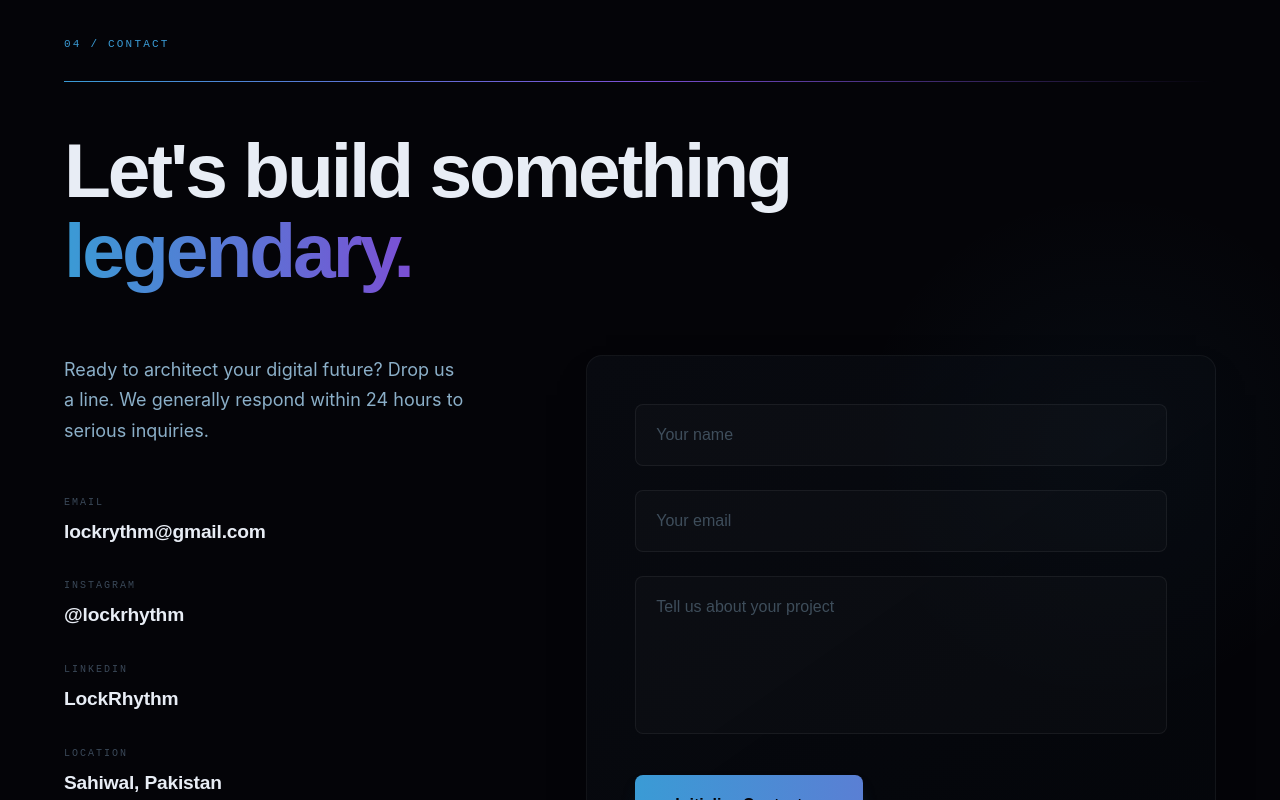
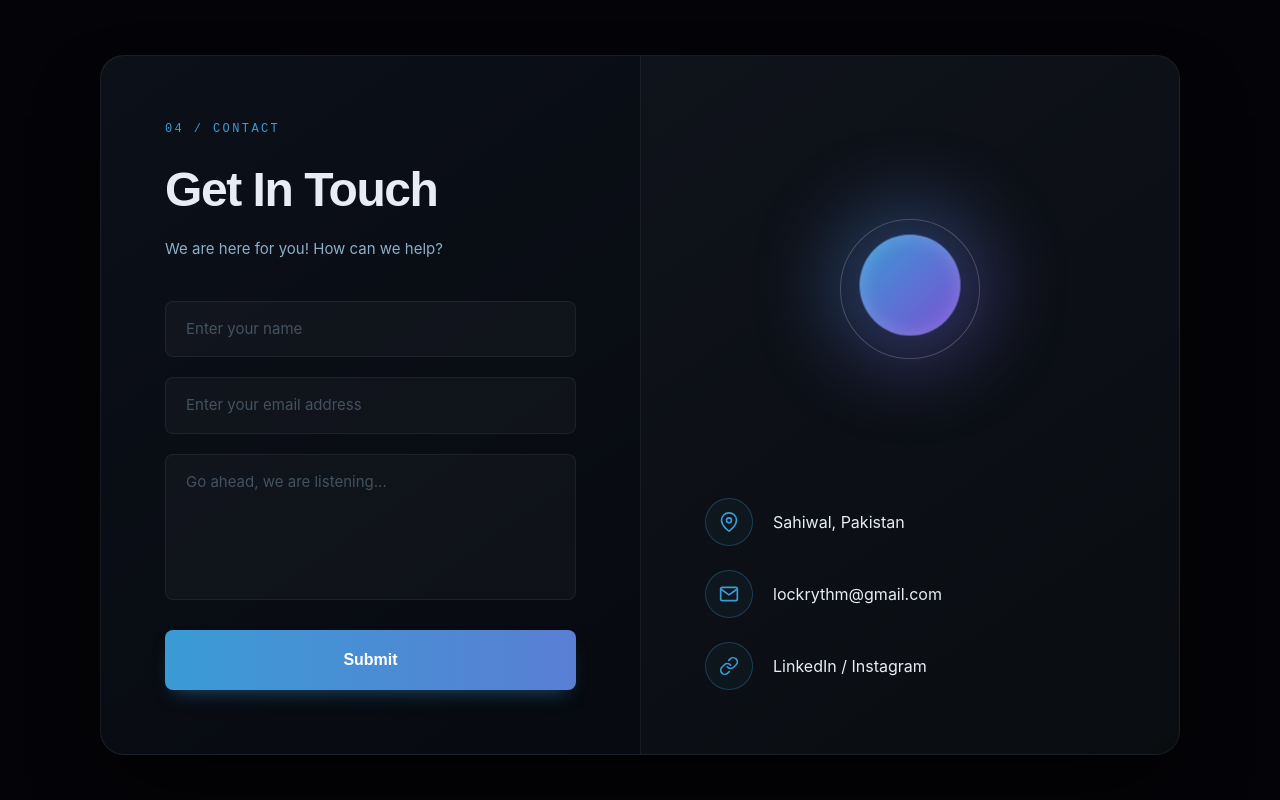
Before and after one commit to Ayeshaxdev/lockrhythm-portfolio, a Next.js app: page / in a window 1280 px wide. Shown: the part 5660-6460 px from the top of the page. Built offline with nearby package versions, Linux system fonts and the light colour scheme.

Commit message:
Update ContactSection to use unified glassmorphic card layout matching reference image

```diff
--- a/components/ContactSection.tsx
+++ b/components/ContactSection.tsx
@@ -3,6 +3,28 @@
 import { useState, useEffect, useRef } from "react";
 import gsap from "gsap";
 import { ScrollTrigger } from "gsap/ScrollTrigger";
+
+// Icons
+const MapIcon = () => (
+  <svg width="20" height="20" viewBox="0 0 24 24" fill="none" stroke="currentColor" strokeWidth="2" strokeLinecap="round" strokeLinejoin="round">
+    <path d="M21 10c0 7-9 13-9 13s-9-6-9-13a9 9 0 0 1 18 0z"></path>
+    <circle cx="12" cy="10" r="3"></circle>
+  </svg>
+);
+
+const MailIcon = () => (
+  <svg width="20" height="20" viewBox="0 0 24 24" fill="none" stroke="currentColor" strokeWidth="2" strokeLinecap="round" strokeLinejoin="round">
+    <path d="M4 4h16c1.1 0 2 .9 2 2v12c0 1.1-.9 2-2 2H4c-1.1 0-2-.9-2-2V6c0-1.1.9-2 2-2z"></path>
+    <polyline points="22,6 12,13 2,6"></polyline>
+  </svg>
+);
+
+const LinkIcon = () => (
+  <svg width="20" height="20" viewBox="0 0 24 24" fill="none" stroke="currentColor" strokeWidth="2" strokeLinecap="round" strokeLinejoin="round">
+    <path d="M10 13a5 5 0 0 0 7.54.54l3-3a5 5 0 0 0-7.07-7.07l-1.72 1.71"></path>
+    <path d="M14 11a5 5 0 0 0-7.54-.54l-3 3a5 5 0 0 0 7.07 7.07l1.71-1.71"></path>
+  </svg>
+);
 
 export default function ContactSection() {
   const [form, setForm] = useState({ name: "", email: "", message: "" });
@@ -10,36 +32,21 @@ export default function ContactSection() {
   const [sent, setSent] = useState(false);
 
   const sectionRef = useRef<HTMLElement>(null);
-  const headerRef = useRef<HTMLDivElement>(null);
-  const formRef = useRef<HTMLDivElement>(null);
-  const infoRef = useRef<HTMLDivElement>(null);
+  const cardRef = useRef<HTMLDivElement>(null);
 
   useEffect(() => {
     gsap.registerPlugin(ScrollTrigger);
     const ctx = gsap.context(() => {
-      if (!headerRef.current || !formRef.current || !infoRef.current) return;
+      if (!cardRef.current) return;
 
       gsap.fromTo(
-        headerRef.current.children,
-        { opacity: 0, y: 30 },
+        cardRef.current,
+        { opacity: 0, y: 50, scale: 0.98 },
         {
-          opacity: 1, y: 0,
-          stagger: 0.1,
-          duration: 0.8,
-          ease: "power3.out",
-          scrollTrigger: { trigger: sectionRef.current, start: "top 70%" }
-        }
-      );
-
-      gsap.fromTo(
-        [infoRef.current, formRef.current],
-        { opacity: 0, y: 40 },
-        {
-          opacity: 1, y: 0,
-          stagger: 0.2,
+          opacity: 1, y: 0, scale: 1,
           duration: 1,
           ease: "power3.out",
-          scrollTrigger: { trigger: sectionRef.current, start: "top 60%" }
+          scrollTrigger: { trigger: sectionRef.current, start: "top 75%" }
         }
       );
     }, sectionRef);
@@ -58,145 +65,67 @@ export default function ContactSection() {
       ref={sectionRef}
       style={{
         background: "#040408",
-        borderTop: "1px solid rgba(255,255,255,0.05)",
-        padding: "100px 64px",
+        padding: "120px 24px",
+        display: "flex",
+        justifyContent: "center",
+        alignItems: "center",
         position: "relative",
-        overflow: "hidden",
       }}
     >
-      {/* Background glow */}
-      <div
-        style={{
-          position: "absolute",
-          top: "20%",
-          right: "-10%",
-          width: "600px",
-          height: "600px",
-          background: "radial-gradient(circle, rgba(58,155,213,0.05) 0%, transparent 60%)",
-          pointerEvents: "none",
-          zIndex: 0,
-        }}
-      />
+      <div className="contact-card" ref={cardRef}>
 
-      <div style={{ maxWidth: "1280px", position: "relative", zIndex: 1 }}>
-        {/* ── Header ── */}
-        <div ref={headerRef} style={{ marginBottom: "64px" }}>
+        {/* LEFT SIDE: FORM */}
+        <div className="form-side">
           <span style={{
             fontFamily: "monospace",
-            fontSize: "11px",
+            fontSize: "12px",
             letterSpacing: "0.2em",
             color: "#3A9BD5",
             textTransform: "uppercase",
             display: "block",
-            marginBottom: "28px",
+            marginBottom: "16px",
           }}>
             04 / Contact
           </span>
-          <div
-            style={{
-              height: "1px",
-              background: "linear-gradient(90deg, #3A9BD5 0%, #7B4FD4 50%, transparent 100%)",
-              marginBottom: "48px",
-              width: "100%",
-            }}
-          />
           <h2 style={{
             fontFamily: "'Space Grotesk', sans-serif",
             fontWeight: 700,
-            fontSize: "clamp(40px, 6vw, 88px)",
+            fontSize: "clamp(32px, 4vw, 48px)",
             color: "#E8EDF5",
-            letterSpacing: "-0.04em",
-            lineHeight: 1.05,
-            margin: "0",
+            letterSpacing: "-0.03em",
+            margin: "0 0 12px",
           }}>
-            Let&apos;s build something <br />
-            <span style={{
-              background: "linear-gradient(90deg, #3A9BD5, #7B4FD4)",
-              WebkitBackgroundClip: "text",
-              WebkitTextFillColor: "transparent",
-              backgroundClip: "text",
-            }}>legendary.</span>
+            Get In Touch
           </h2>
-        </div>
-
-        {/* ── Grid ── */}
-        <div style={{
-          display: "grid",
-          gridTemplateColumns: "1fr 1.5fr",
-          gap: "clamp(60px, 8vw, 120px)",
-          alignItems: "start",
-        }}
-          className="ct-grid"
-        >
-          {/* LEFT — Info */}
-          <div ref={infoRef} style={{ display: "flex", flexDirection: "column", gap: "48px" }}>
           <p style={{
             fontFamily: "'Inter', sans-serif",
-              fontSize: "18px",
+            fontSize: "15px",
             color: "#8BAFC8",
-              lineHeight: 1.7,
-              margin: 0,
-              maxWidth: "400px",
+            margin: "0 0 40px",
           }}>
-              Ready to architect your digital future? Drop us a line. We generally respond within 24 hours to serious inquiries.
+            We are here for you! How can we help?
           </p>
 
-            <div style={{ display: "flex", flexDirection: "column", gap: "32px" }}>
-              {[
-                { label: "Email",     value: "lockrythm@gmail.com", href: "mailto:lockrythm@gmail.com" },
-                { label: "Instagram", value: "@lockrhythm",          href: "https://www.instagram.com/lockrhythm/" },
-                { label: "LinkedIn",  value: "LockRhythm",           href: "https://www.linkedin.com/company/lockrythm" },
-                { label: "Location",  value: "Sahiwal, Pakistan",     href: undefined },
-              ].map(item => (
-                <div key={item.label} className="contact-info-item">
-                  <p style={{ fontFamily: "monospace", fontSize: "10px", letterSpacing: "0.2em", color: "#3A4858", textTransform: "uppercase", margin: "0 0 8px" }}>{item.label}</p>
-                  {item.href ? (
-                    <a href={item.href} target={item.href.startsWith("http") ? "_blank" : undefined} rel="noopener noreferrer"
-                      style={{ fontFamily: "'Space Grotesk', sans-serif", fontWeight: 600, fontSize: "clamp(16px, 1.5vw, 20px)", color: "#E8EDF5", textDecoration: "none", letterSpacing: "-0.01em", transition: "color 0.3s ease" }}
-                    >{item.value}</a>
-                  ) : (
-                    <p style={{ fontFamily: "'Space Grotesk', sans-serif", fontWeight: 600, fontSize: "clamp(16px, 1.5vw, 20px)", color: "#E8EDF5", margin: 0, letterSpacing: "-0.01em" }}>{item.value}</p>
-                  )}
-                </div>
-              ))}
-            </div>
-          </div>
-
-          {/* RIGHT — Form */}
-          <div ref={formRef} style={{
-            background: "linear-gradient(145deg, rgba(15,20,30,0.4) 0%, rgba(5,8,12,0.6) 100%)",
-            border: "1px solid rgba(255, 255, 255, 0.05)",
-            padding: "48px",
-            borderRadius: "16px",
-            boxShadow: "0 20px 40px -20px rgba(0,0,0,0.5)",
-            position: "relative",
-            overflow: "hidden",
-          }}>
           {!sent ? (
-              <form onSubmit={handleSubmit} style={{ display: "flex", flexDirection: "column", gap: "24px", position: "relative", zIndex: 1 }}>
-                <div className="input-group">
+            <form onSubmit={handleSubmit} style={{ display: "flex", flexDirection: "column", gap: "20px" }}>
               <input
                 type="text"
-                    placeholder="Your name"
+                placeholder="Enter your name"
                 required
                 value={form.name}
                 onChange={e => setForm(p => ({ ...p, name: e.target.value }))}
                 className="ct-input"
               />
-                </div>
-                <div className="input-group">
               <input
                 type="email"
-                    placeholder="Your email"
+                placeholder="Enter your email address"
                 required
                 value={form.email}
                 onChange={e => setForm(p => ({ ...p, email: e.target.value }))}
                 className="ct-input"
               />
-                </div>
-                <div className="input-group">
               <textarea
-                    placeholder="Tell us about your project"
+                placeholder="Go ahead, we are listening..."
                 required
                 rows={5}
                 value={form.message}
@@ -204,42 +133,107 @@ export default function ContactSection() {
                 className="ct-input"
                 style={{ resize: "none" }}
               />
-                </div>
               <button
                 type="submit"
                 disabled={loading}
                 className="ct-submit"
               >
-                  {loading ? "Sending Sequence..." : "Initialize Contact →"}
+                {loading ? "Sending..." : "Submit"}
               </button>
             </form>
           ) : (
-              <div style={{ display: "flex", flexDirection: "column", gap: "20px", padding: "60px 0", alignItems: "center", textAlign: "center" }}>
+            <div style={{ display: "flex", flexDirection: "column", gap: "20px", padding: "40px 0", alignItems: "center", textAlign: "center", flex: 1, justifyContent: "center" }}>
               <div style={{ width: "64px", height: "64px", borderRadius: "50%", border: "2px solid #3A9BD5", display: "flex", alignItems: "center", justifyContent: "center", color: "#3A9BD5", fontSize: "28px", boxShadow: "0 0 20px rgba(58,155,213,0.2)" }}>✓</div>
-                <h3 style={{ fontFamily: "'Space Grotesk', sans-serif", fontWeight: 700, fontSize: "28px", color: "#E8EDF5", margin: 0, letterSpacing: "-0.03em" }}>Transmission Received</h3>
-                <p style={{ fontFamily: "'Inter', sans-serif", fontSize: "16px", color: "#8BAFC8", margin: 0, lineHeight: 1.7, maxWidth: "300px" }}>Your signal reached our servers. We'll be in touch within 24 hours.</p>
-                <button onClick={() => setSent(false)} style={{ background: "none", border: "none", fontFamily: "monospace", fontSize: "12px", letterSpacing: "0.2em", color: "#3A9BD5", cursor: "pointer", padding: "10px", marginTop: "10px", transition: "color 0.3s" }} className="reset-btn">← Send another</button>
+              <h3 style={{ fontFamily: "'Space Grotesk', sans-serif", fontWeight: 700, fontSize: "24px", color: "#E8EDF5", margin: 0, letterSpacing: "-0.02em" }}>Message Sent</h3>
+              <p style={{ fontFamily: "'Inter', sans-serif", fontSize: "15px", color: "#8BAFC8", margin: 0 }}>We'll get back to you within 24 hours.</p>
+              <button onClick={() => setSent(false)} style={{ background: "none", border: "none", fontFamily: "monospace", fontSize: "12px", letterSpacing: "0.1em", color: "#3A9BD5", cursor: "pointer", marginTop: "16px" }} className="reset-btn">← Send another</button>
             </div>
           )}
+        </div>
+
+        {/* RIGHT SIDE: INFO & GRAPHICS */}
+        <div className="info-side">
+          {/* Abstract graphic replacing the illustration */}
+          <div style={{ flex: 1, display: "flex", alignItems: "center", justifyContent: "center", minHeight: "220px", position: "relative" }}>
+            <div className="orb-blur" />
+            <div className="orb-solid" />
+            <div className="orb-ring" />
+          </div>
+
+          <div style={{ display: "flex", flexDirection: "column", gap: "24px", marginTop: "40px" }}>
+            {[
+              { icon: <MapIcon />, text: "Sahiwal, Pakistan", href: null },
+              { icon: <MailIcon />, text: "lockrythm@gmail.com", href: "mailto:lockrythm@gmail.com" },
+              { icon: <LinkIcon />, text: "LinkedIn / Instagram", href: "https://www.instagram.com/lockrhythm/" },
+            ].map((item, i) => (
+              <div key={i} style={{ display: "flex", alignItems: "center", gap: "20px" }}>
+                <div style={{
+                  width: "48px",
+                  height: "48px",
+                  borderRadius: "50%",
+                  border: "1px solid rgba(58, 155, 213, 0.3)",
+                  display: "flex",
+                  alignItems: "center",
+                  justifyContent: "center",
+                  color: "#3A9BD5",
+                  background: "rgba(58, 155, 213, 0.05)"
+                }}>
+                  {item.icon}
+                </div>
+                {item.href ? (
+                  <a href={item.href} target="_blank" rel="noopener noreferrer" style={{ fontFamily: "'Inter', sans-serif", fontSize: "16px", color: "#E8EDF5", textDecoration: "none", transition: "color 0.2s" }} className="info-link">
+                    {item.text}
+                  </a>
+                ) : (
+                  <span style={{ fontFamily: "'Inter', sans-serif", fontSize: "16px", color: "#E8EDF5" }}>
+                    {item.text}
+                  </span>
+                )}
+              </div>
+            ))}
           </div>
         </div>
       </div>
 
       <style>{`
-        .ct-grid {
+        .contact-card {
+          max-width: 1080px;
           width: 100%;
+          background: linear-gradient(145deg, rgba(15,20,30,0.8) 0%, rgba(5,8,12,0.9) 100%);
+          border: 1px solid rgba(255,255,255,0.08);
+          border-radius: 24px;
+          box-shadow: 0 40px 80px -20px rgba(0,0,0,0.8);
+          display: grid;
+          grid-template-columns: 1fr 1fr;
+          overflow: hidden;
         }
+        .form-side {
+          padding: 64px;
+          display: flex;
+          flex-direction: column;
+        }
+        .info-side {
+          padding: 64px;
+          background: rgba(255,255,255,0.02);
+          border-left: 1px solid rgba(255,255,255,0.05);
+          display: flex;
+          flex-direction: column;
+          position: relative;
+          overflow: hidden;
+        }
+
+        /* Form Inputs */
         .ct-input {
           width: 100%;
-          background: rgba(255,255,255,0.02);
+          background: rgba(255,255,255,0.03);
           border: 1px solid rgba(255,255,255,0.06);
           border-radius: 8px;
-          padding: 18px 20px;
-          font-family: 'Space Grotesk', sans-serif;
-          font-size: 16px;
+          padding: 16px 20px;
+          font-family: 'Inter', sans-serif;
+          font-size: 15px;
           color: #E8EDF5;
           outline: none;
-          transition: all 0.3s cubic-bezier(0.2, 0.8, 0.2, 1);
+          transition: all 0.3s ease;
           box-sizing: border-box;
         }
         .ct-input::placeholder { color: rgba(139,175,200,0.4); }
@@ -248,23 +242,25 @@ export default function ContactSection() {
           border-color: rgba(58,155,213,0.4);
           box-shadow: 0 0 15px rgba(58,155,213,0.1);
         }
+
+        /* Submit Button */
         .ct-submit {
+          width: 100%;
+          padding: 18px;
           margin-top: 10px;
-          padding: 18px 40px;
           background: linear-gradient(90deg, #3A9BD5, #5A7FD4);
           border: none;
           border-radius: 8px;
           font-family: 'Space Grotesk', sans-serif;
           font-weight: 700;
           font-size: 16px;
-          color: #040408;
+          color: #fff;
           cursor: pointer;
-          transition: all 0.3s cubic-bezier(0.2, 0.8, 0.2, 1);
-          align-self: flex-start;
+          transition: all 0.3s ease;
           box-shadow: 0 10px 20px -10px rgba(58,155,213,0.5);
         }
         .ct-submit:hover:not(:disabled) {
-          transform: translateY(-3px);
+          transform: translateY(-2px);
           box-shadow: 0 15px 25px -10px rgba(58,155,213,0.7);
           filter: brightness(1.1);
         }
@@ -272,18 +268,62 @@ export default function ContactSection() {
           opacity: 0.7;
           cursor: wait;
         }
-        .contact-info-item a:hover {
+
+        /* Links */
+        .info-link:hover {
           color: #3A9BD5 !important;
-          text-shadow: 0 0 10px rgba(58,155,213,0.3);
         }
         .reset-btn:hover {
           color: #E8EDF5 !important;
         }
+
+        /* Orb Animation */
+        @keyframes float {
+          0%, 100% { transform: translateY(0) scale(1); }
+          50% { transform: translateY(-20px) scale(1.05); }
+        }
+        .orb-blur {
+          position: absolute;
+          width: 160px;
+          height: 160px;
+          border-radius: 50%;
+          background: linear-gradient(135deg, #3A9BD5, #7B4FD4);
+          filter: blur(40px);
+          opacity: 0.4;
+          animation: float 8s ease-in-out infinite;
+        }
+        .orb-solid {
+          position: absolute;
+          width: 100px;
+          height: 100px;
+          border-radius: 50%;
+          background: linear-gradient(135deg, #3A9BD5, #7B4FD4);
+          box-shadow: inset 0 0 20px rgba(255,255,255,0.2);
+          animation: float 6s ease-in-out infinite alternate;
+        }
+        .orb-ring {
+          position: absolute;
+          width: 140px;
+          height: 140px;
+          border-radius: 50%;
+          border: 1px solid rgba(255,255,255,0.2);
+          animation: float 7s ease-in-out infinite;
+        }
+
+        /* Responsive */
         @media (max-width: 900px) {
-          .ct-grid { grid-template-columns: 1fr !important; gap: 60px !important; }
+          .contact-card {
+            grid-template-columns: 1fr;
+          }
+          .info-side {
+            border-left: none;
+            border-top: 1px solid rgba(255,255,255,0.05);
+          }
         }
         @media (max-width: 600px) {
-          #contact { padding: 80px 24px !important; }
+          .form-side, .info-side {
+            padding: 40px 24px;
+          }
         }
       `}</style>
     </section>
```
Lines whose indentation alone changed are shown as unchanged.
